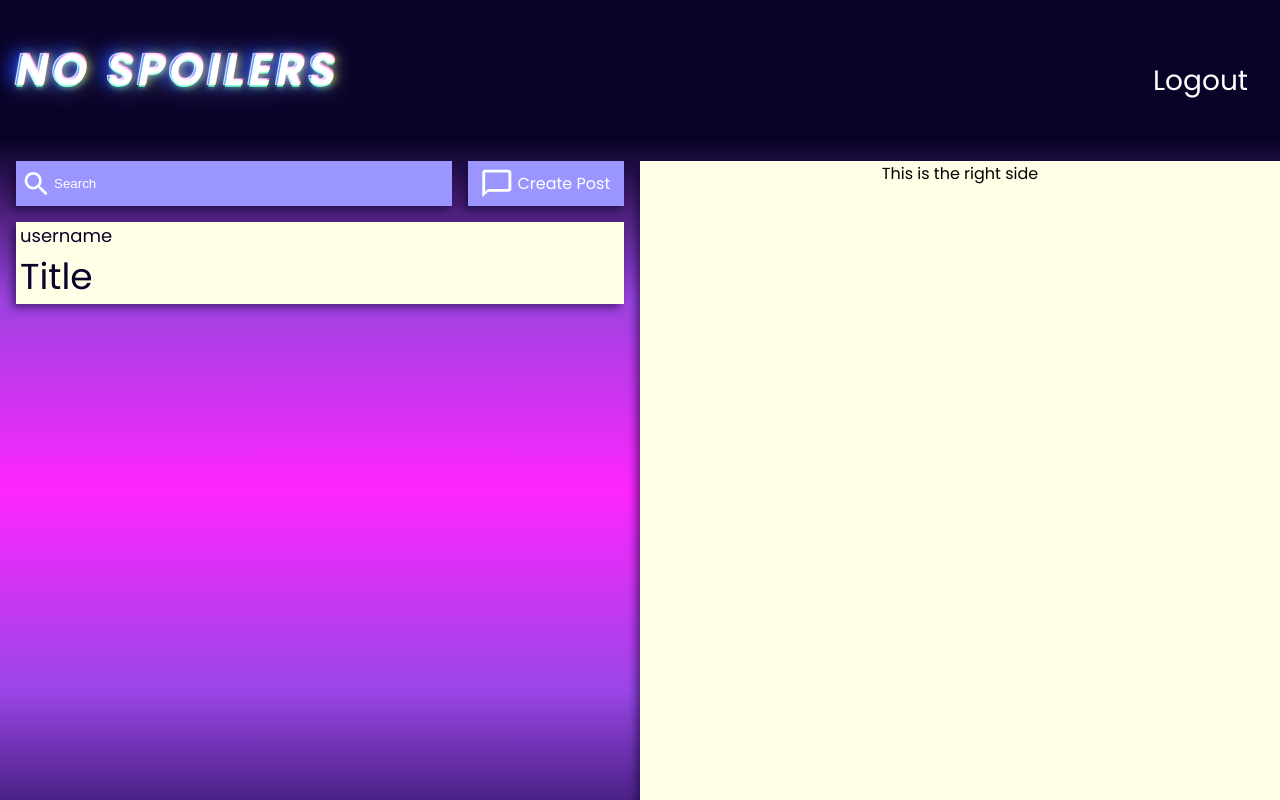
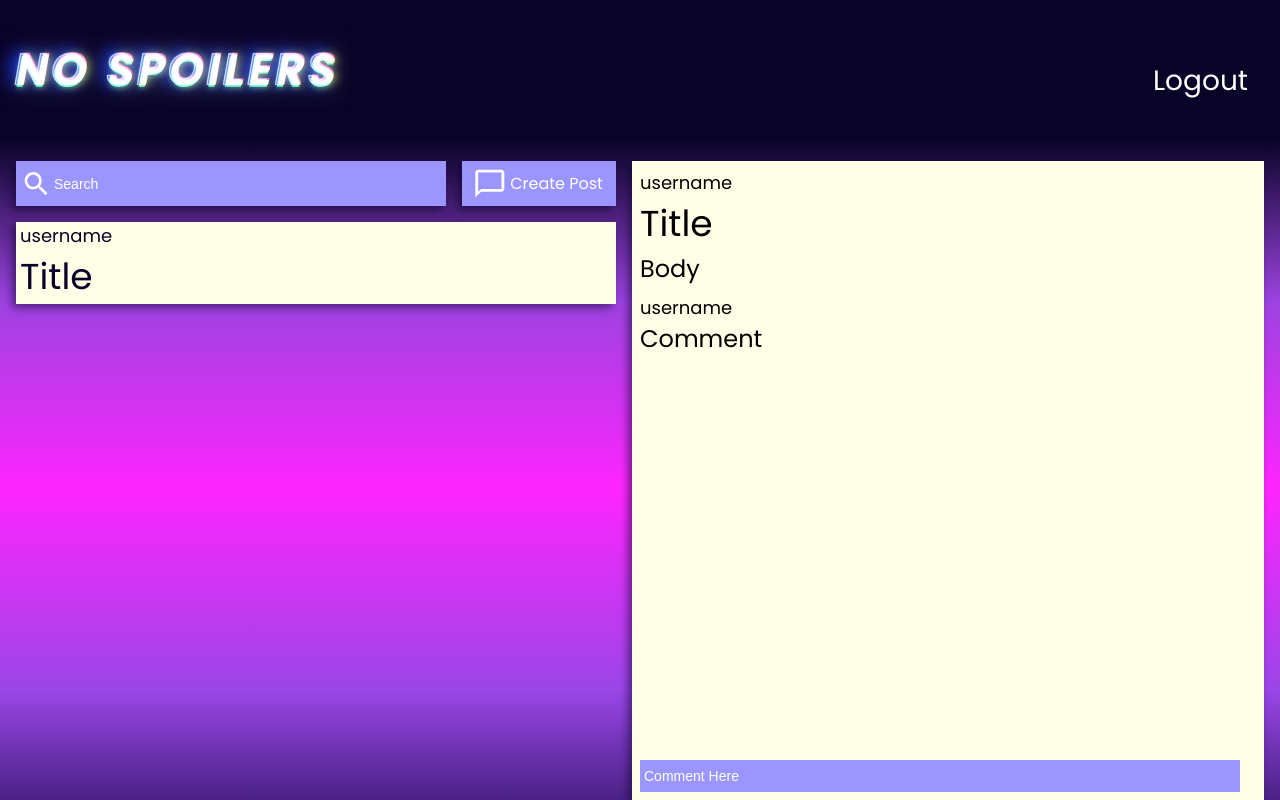
Before and after one commit to jasmine-dragons/No-Spoiler, a React (Create React App) app: page / in a window 1280 px wide. Built offline with nearby package versions, Linux system fonts and the light colour scheme.

Commit message:
added more styling

```diff
--- a/src/App.css
+++ b/src/App.css
@@ -7,7 +7,7 @@
     font-family: Poppins;
     font-style: normal;
     font-weight: normal;
-  overflow: hidden; /* app body overflows for some reason ask steven */
+    /* overflow: hidden; app body overflows for some reason ask steven */
 }
 
 .App-header {
@@ -26,7 +26,7 @@
 .App-body {
     display: flex;
     justify-content: space-between;
-  height: 100%;
+    height: calc(100% - 161px);
 }
 
 .App-left {
@@ -57,6 +57,7 @@
     width: 100%;
     height: 100%;
     margin-left: 0.25rem;
+    font-size: 14px;
 }
 
 ::placeholder { /* Chrome, Firefox, Opera, Safari 10.1+ */
@@ -100,4 +101,66 @@
     width: 50%;
     height: 100%;
     filter: drop-shadow(-4px 4px 4px rgba(10, 3, 41, 0.53));
+    margin-right: 1rem;
+    text-align: left;
+    display: flex;
+    flex-direction: column;
+    justify-content: space-between;
 }
+
+.post-body {
+    margin: 0.5rem;
+}
+
+.post-body p {
+    font-size: 18px;
+    margin: 0;
+}
+
+.post-body h1 {
+    font-style: normal;
+    font-weight: normal;
+    font-size: 36px;
+    margin: 0;
+}
+
+.post-body h2 {
+    font-style: normal;
+    font-weight: normal;
+    font-size: 24px;
+    margin: 0;
+}
+
+.comment {
+    margin: 0.5rem;
+}
+
+.comment p {
+    font-size: 18px;
+    margin: 0;
+}
+
+.comment h2 {
+    font-style: normal;
+    font-weight: normal;
+    font-size: 24px;
+    margin: 0;
+}
+
+.message {
+    background: #9A95FF;
+    width: 95%;
+    margin: 0 0.25rem 1rem 0.5rem;
+    display: flex;
+    justify-content: center;
+}
+
+.message input {
+    background: #9A95FF;
+    border: none;
+    color: white;
+    width: 100%;
+    height: 100%;
+    font-size: 14px;
+    padding: 0.25rem;
+}
--- a/src/App.jsx
+++ b/src/App.jsx
@@ -28,7 +28,20 @@ function App() {
 				</div>
         	</div>
 			<div className="App-right">
-				This is the right side
+                <div className="post-comment-div">
+                    <div className="post-body">
+                        <p>username</p>
+                        <h1>Title</h1>
+                        <h2>Body</h2>
+                    </div>
+                    <div className="comment">
+                        <p>username</p>
+                        <h2>Comment</h2>
+                    </div>
+                </div>
+                <div className="message">
+                    <input type="text" placeholder="Comment Here" />
+                </div>
 			</div>
       	</div>
     </div>
```
Lines whose indentation alone changed are shown as unchanged.
